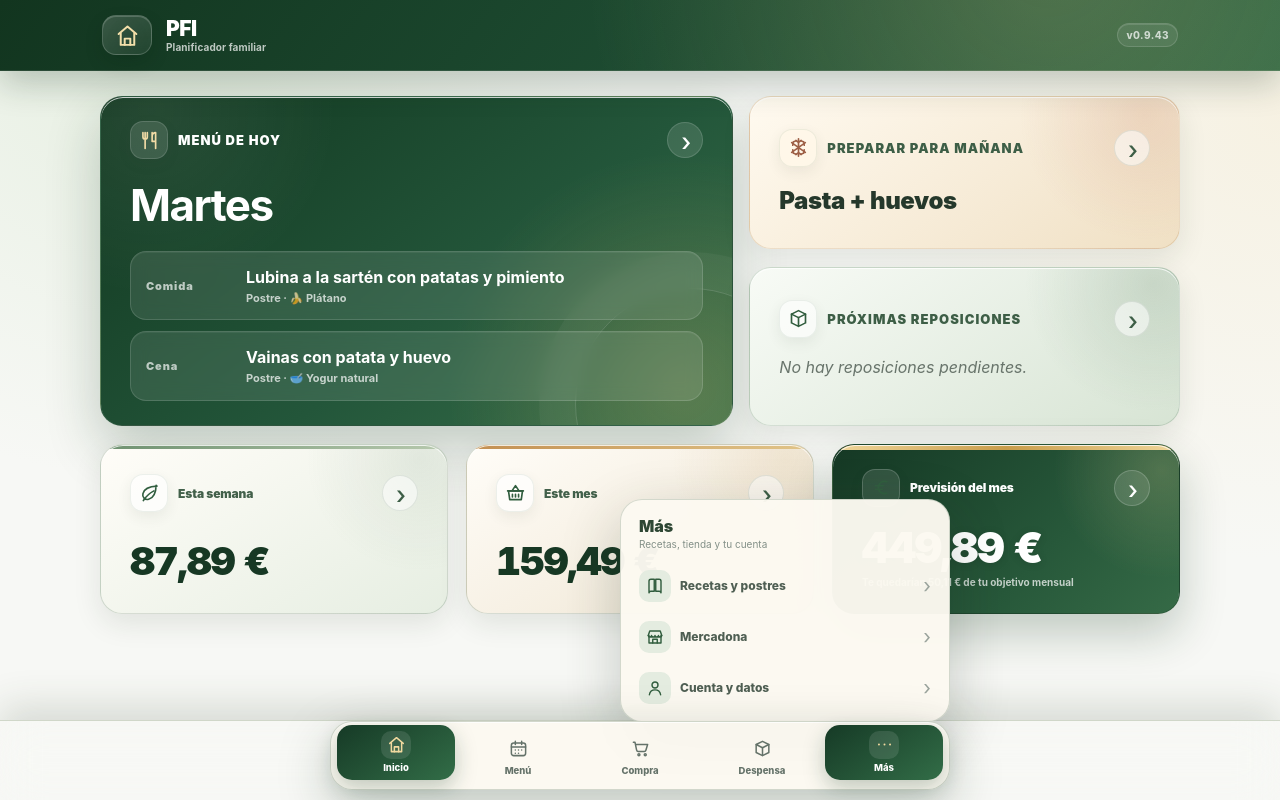
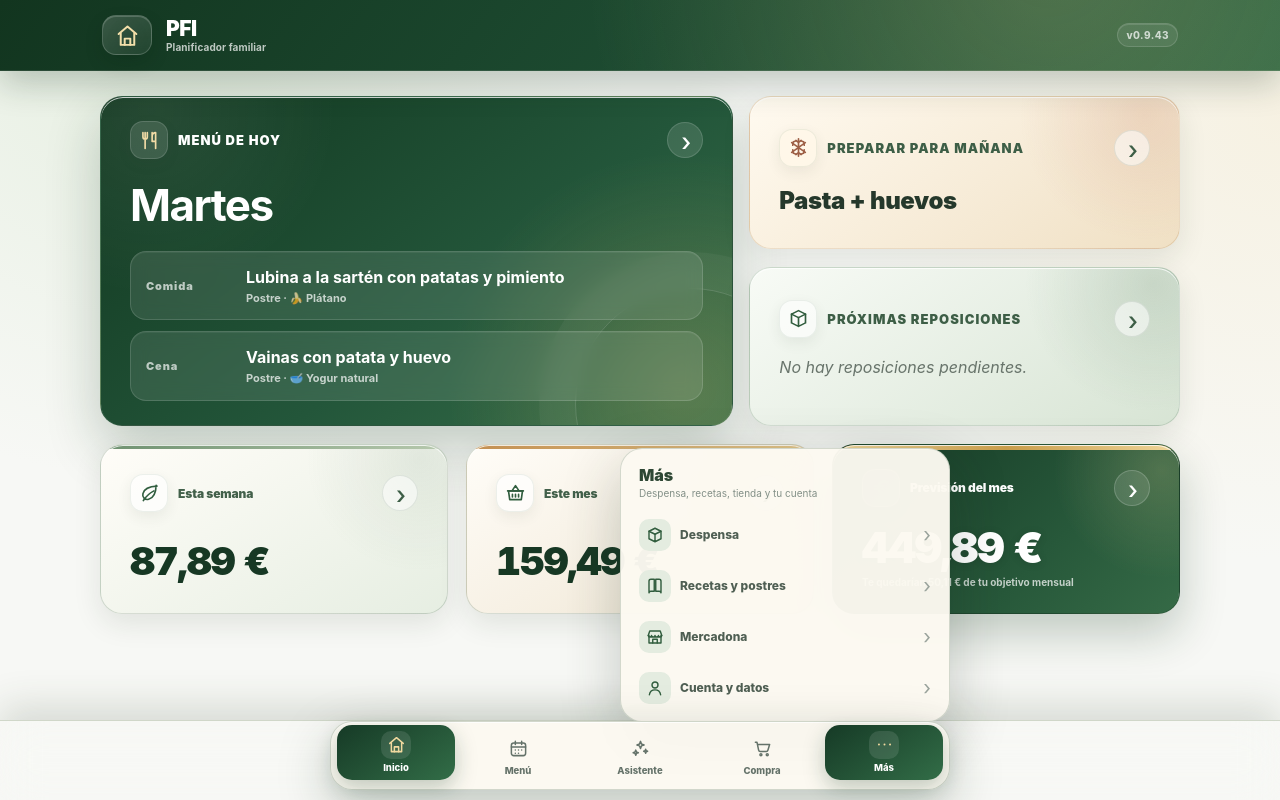
Before and after one commit to adrianezq-lang/pfi-planificador-familiar, a React (Vite) app: page / in a window 1280 px wide. Both pictures are taken after a click on the button "Más". Built offline with nearby package versions, Linux system fonts and the light colour scheme.

Commit message:
ui: dar al Asistente un acceso principal

```diff
--- a/src/components/NavegacionInferior.tsx
+++ b/src/components/NavegacionInferior.tsx
@@ -16,11 +16,12 @@ type BotonNavegacion = {
 const principales: BotonNavegacion[] = [
   { id: 'inicio', icono: 'home', texto: 'Inicio' },
   { id: 'menu', icono: 'calendar', texto: 'Menú' },
+  { id: 'asistente', icono: 'sparkles', texto: 'Asistente' },
   { id: 'compra', icono: 'cart', texto: 'Compra' },
-  { id: 'despensa', icono: 'box', texto: 'Despensa' },
 ];
 
 const secundarios: BotonNavegacion[] = [
+  { id: 'despensa', icono: 'box', texto: 'Despensa' },
   { id: 'recetas', icono: 'book', texto: 'Recetas y postres' },
   { id: 'catalogo', icono: 'store', texto: 'Mercadona' },
   { id: 'perfil', icono: 'user', texto: 'Cuenta y datos' },
@@ -32,7 +33,8 @@ function NavegacionInferior({
 }: NavegacionInferiorProps) {
   const [masAbierto, setMasAbierto] = useState(false);
   const contenedor = useRef<HTMLElement | null>(null);
-  const secundarioActivo = pantallaActual === 'recetas' ||
+  const secundarioActivo = pantallaActual === 'despensa' ||
+    pantallaActual === 'recetas' ||
     pantallaActual === 'postres' ||
     pantallaActual === 'catalogo' ||
     pantallaActual === 'perfil';
@@ -64,7 +66,7 @@ function NavegacionInferior({
         <div className="bottom-more-menu" role="menu" aria-label="Más secciones">
           <div className="bottom-more-menu__heading">
             <strong>Más</strong>
-            <small>Recetas, tienda y tu cuenta</small>
+            <small>Despensa, recetas, tienda y tu cuenta</small>
           </div>
           {secundarios.map((boton) => {
             const activo = pantallaActual === boton.id ||
```
